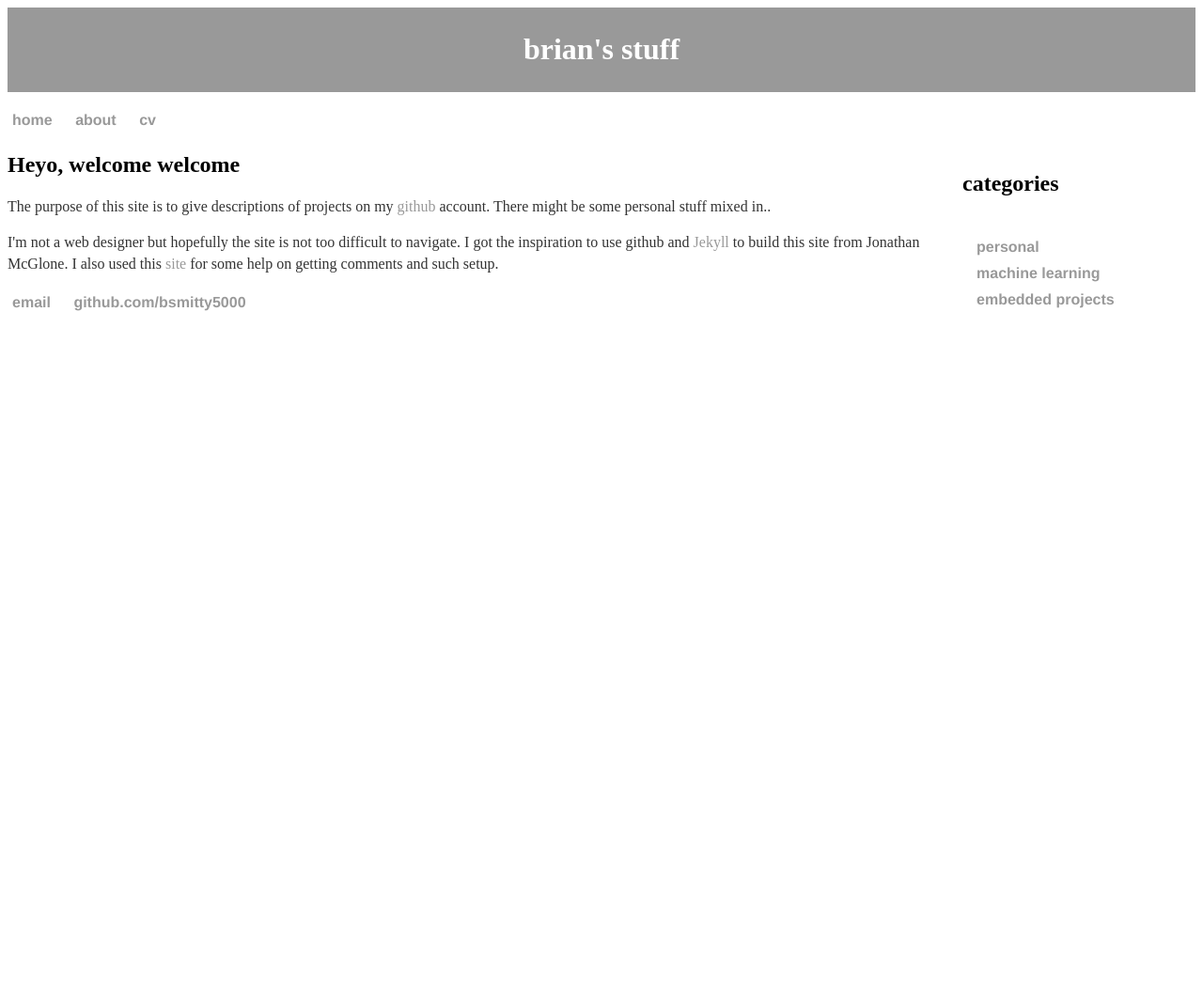
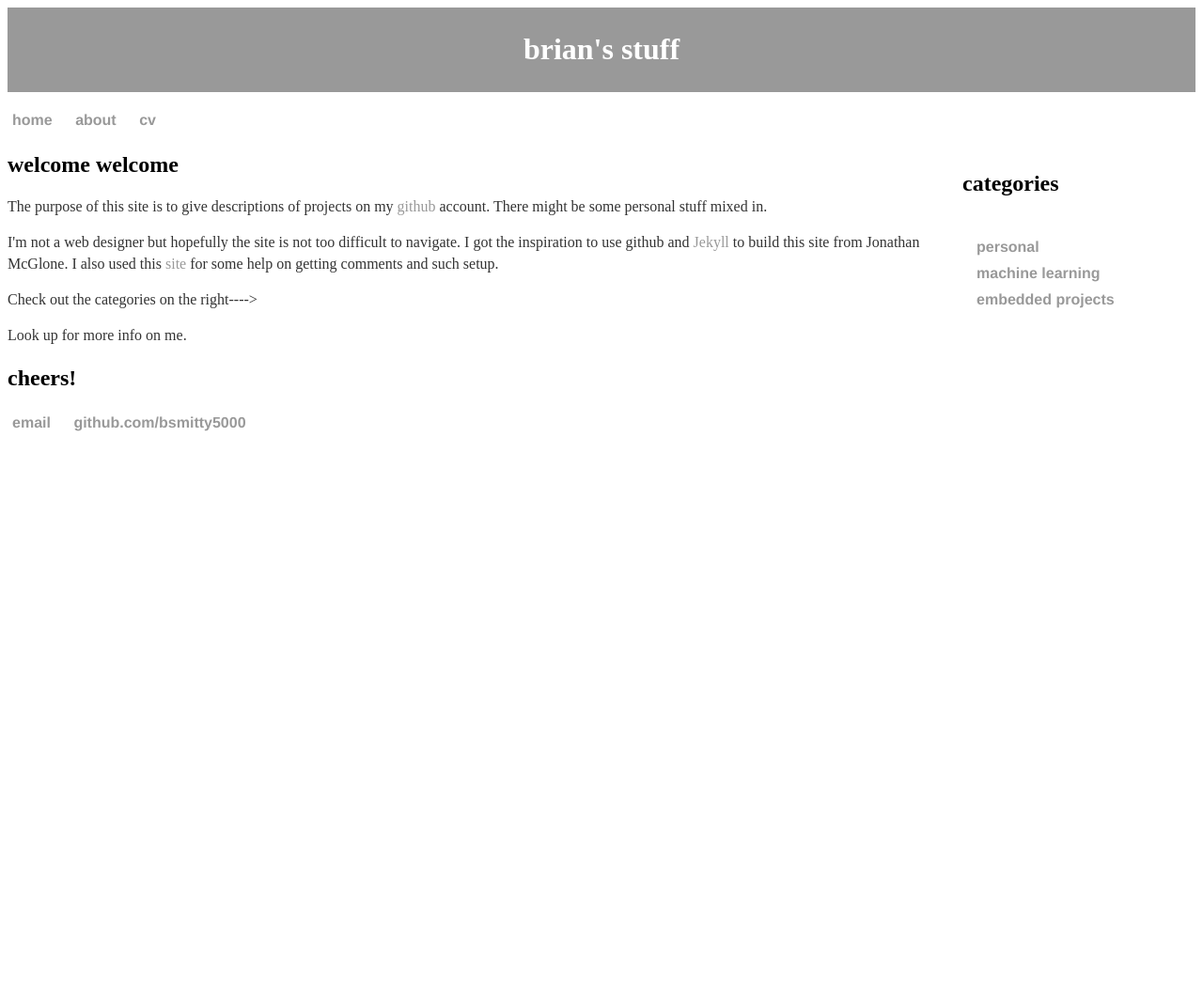
Before and after one commit to bsmitty5000/bsmitty5000.github.io, a Jekyll site: the page built from index.html, in a window 1280 px wide. Shown: the whole page at 94% size. Built offline with Jekyll 4.4.1, drawn with Linux system fonts in a browser that asks for light colours.

Commit message:
Update index.html

```diff
--- a/index.html
+++ b/index.html
@@ -4,13 +4,16 @@ title: The greatest site in the world
 description: A blog about hardware programming, machine learning, and embedded development
 ---
 <div class="intro">
-	<h2>Heyo, welcome welcome</h2>
+	<h2>welcome welcome</h2>
 	<p>The purpose of this site is to give descriptions of projects on my
-	<a href="https://github.com/bsmitty5000">github</a> account. There might be some personal stuff mixed in..</p>
+	<a href="https://github.com/bsmitty5000">github</a> account. There might be some personal stuff mixed in.</p>
 	<p>I'm not a web designer but hopefully the site is not too difficult to navigate.
 	I got the inspiration to use github and <a href="http://jekyllrb.com/">Jekyll</a> to build this site from
 	<a href="http://jmcglone.com/guides/github-pages/"></a>Jonathan McGlone</a>.
 	I also used this <a href="http://joshualande.com/jekyll-github-pages-poole/">site</a>
 	for some help on getting comments and such setup.</p>
+	<p>Check out the categories on the right----></p>
+	<p>Look up for more info on me.</p>
+	<h2>cheers!</h2>
 
 </div><!-- /.intro -->
```
